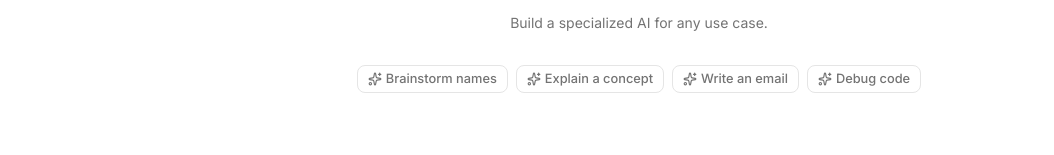
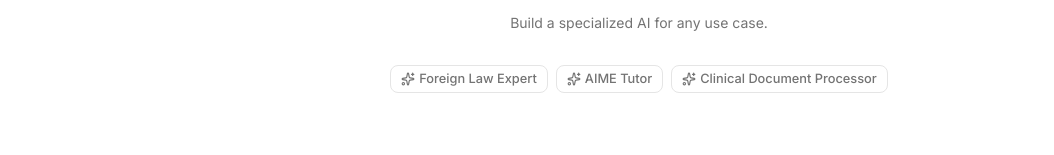
Before and after one commit to yhack-PT/AutoTune, a Next.js app: page / in a window 1280 px wide. Shown: the part 428-583 px from the top of the page, without its empty margins (1-1055 px from the left). Built offline with nearby package versions, Linux system fonts and the light colour scheme.

Commit message:
Added example prompts

```diff
--- a/src/app/page.tsx
+++ b/src/app/page.tsx
@@ -38,20 +38,19 @@ function getDummyResponse(): string {
 
 const SUGGESTIONS = [
   {
-    label: "Brainstorm names",
-    prompt: "Help me brainstorm creative names for a new product",
+    label: "Foreign Law Expert",
+    prompt:
+      "I want to fine-tune a model to be an expert in Nepali and South Asian law. It should accurately interpret and explain Nepalese statutes, constitutional provisions, case law, and legal procedures — helping users navigate legal queries while always noting when professional legal counsel is required.",
   },
   {
-    label: "Explain a concept",
-    prompt: "Explain quantum computing in simple terms",
+    label: "AIME Tutor",
+    prompt:
+      "I want to fine-tune a model to tutor students preparing for AMC and AIME competitions. It should guide students through challenging problems step by step, building deep intuition in number theory, combinatorics, geometry, and algebra rather than just providing answers.",
   },
   {
-    label: "Write an email",
-    prompt: "Draft a professional email declining a meeting",
-  },
-  {
-    label: "Debug code",
-    prompt: "Help me debug this Python function that's returning None",
+    label: "Clinical Document Processor",
+    prompt:
+      "I want to fine-tune a model to process and summarize clinical healthcare documents. It should extract key information from physician notes, discharge summaries, lab reports, and EHRs — identifying diagnoses, medications, procedures, and follow-up actions while handling sensitive data responsibly.",
   },
 ];
 
```
